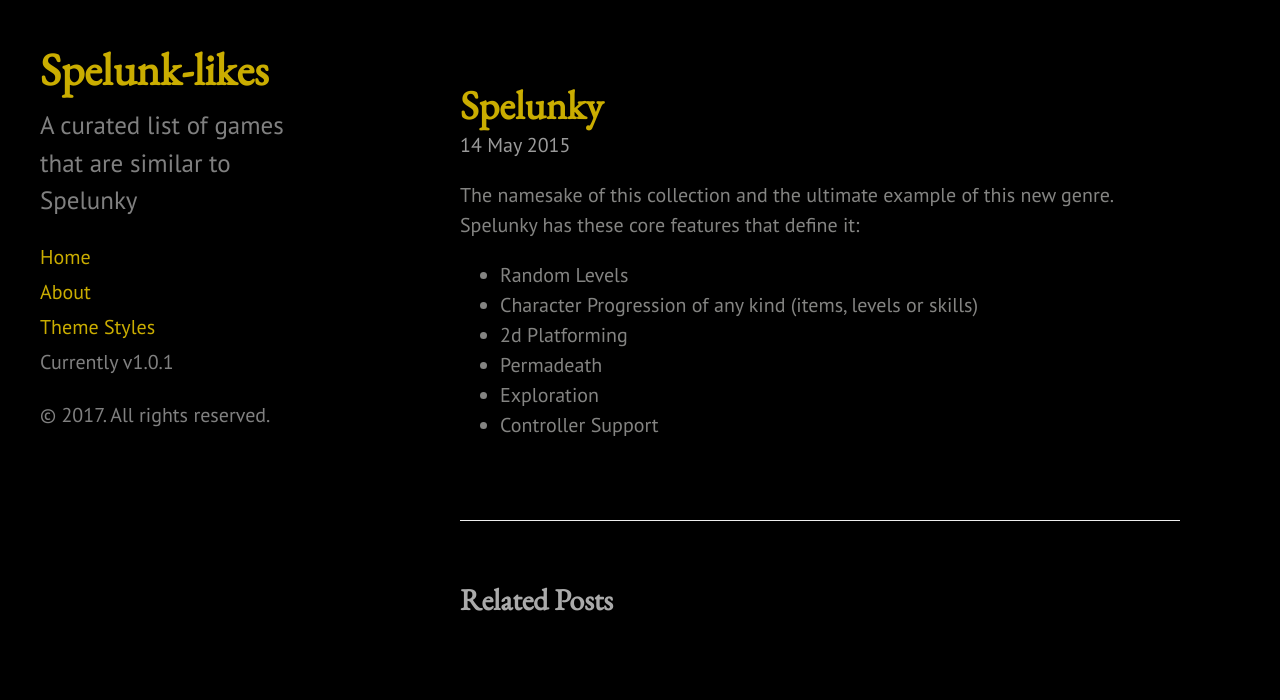
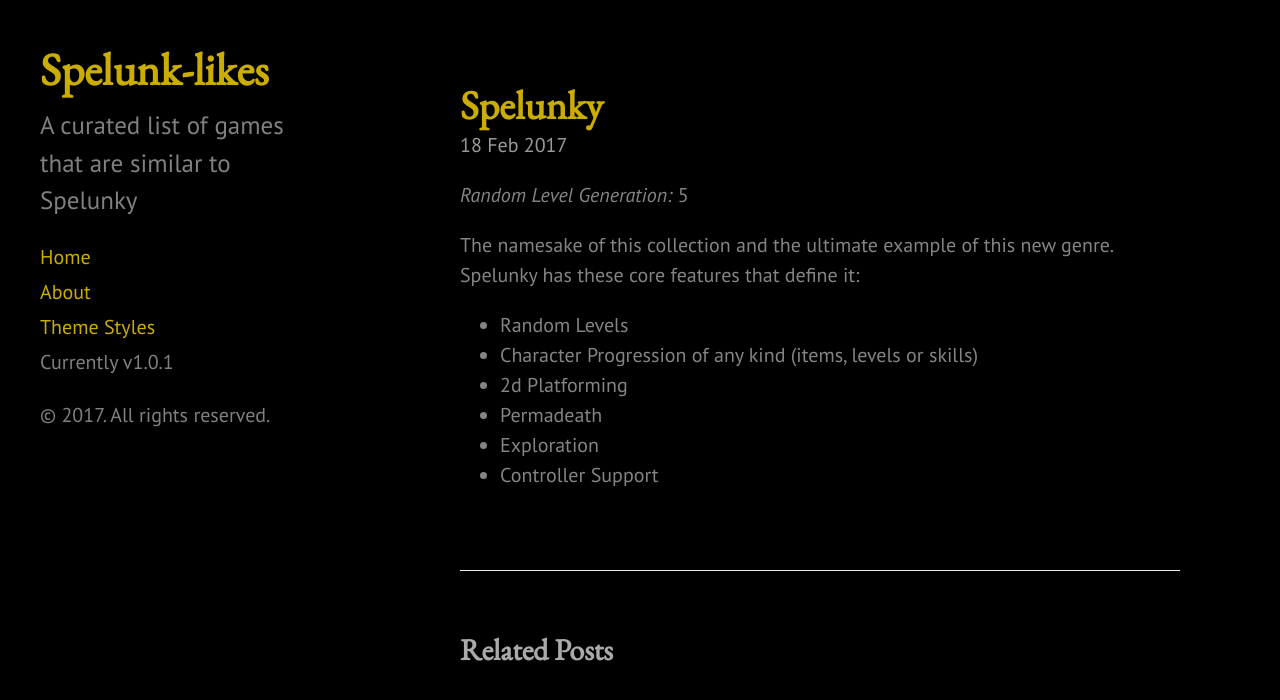
Before and after one commit to math0ne/spelunky-likes, a Jekyll site: the page built from _posts/2017-02-18-Spelunky.md, in a window 1280 px wide. Shown: the top 700 px of the page. Built offline with Jekyll 4.4.1, drawn with Linux system fonts in a browser that asks for light colours.

Commit message:
field test

```diff
--- a/_layouts/post.html
+++ b/_layouts/post.html
@@ -5,6 +5,10 @@
 <div class="post">
   <h1 class="post-title">{{ page.title }}</h1>
   <span class="post-date">{{ page.date | date_to_string }}</span>
+  <div class="rogue-ratings">
+    <p><em>Random Level Generation: </em>{{ page.score-random }}</p>
+
+  </div>
   {{ content }}
 </div>
 
--- a/_posts/2015-05-14-introducing-blackdoc.md
+++ b/_posts/2017-02-18-Spelunky.md
@@ -5,7 +5,7 @@
 game-publisher: http://www.mossmouth.com/
 game-image: spelunky-likes/public/images/spelunky-ss08.jpg
 game-published:
-score-randome: 5
+score-random: 5
 score-progression: 4
 score-platforming: 5
 score-permadeath: 5
```
